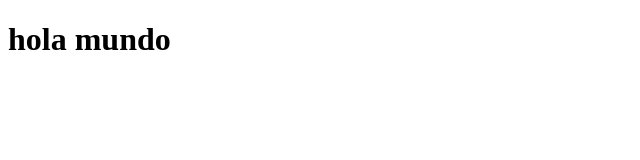
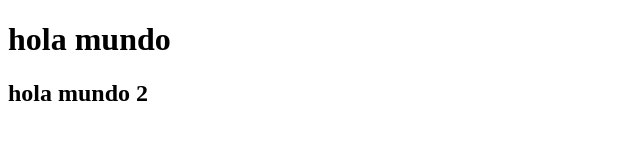
Before and after one commit to Snmoyano/prueba-academlo, a plain HTML site: page index.html in a window 1280 px wide. Shown: the whole page, without its empty margins (0-640 px from the left). Drawn offline with Linux system fonts and the light colour scheme.

Commit message:
agregue color

```diff
--- a/index.html
+++ b/index.html
@@ -8,5 +8,6 @@
 </head>
 <body>
     <h1>hola mundo</h1>
+    <h2>hola mundo 2</h2>
 </body>
 </html>
--- a/styles.css
+++ b/styles.css
@@ -0,0 +1,3 @@
+body{
+    background-color: black;
+}
```
